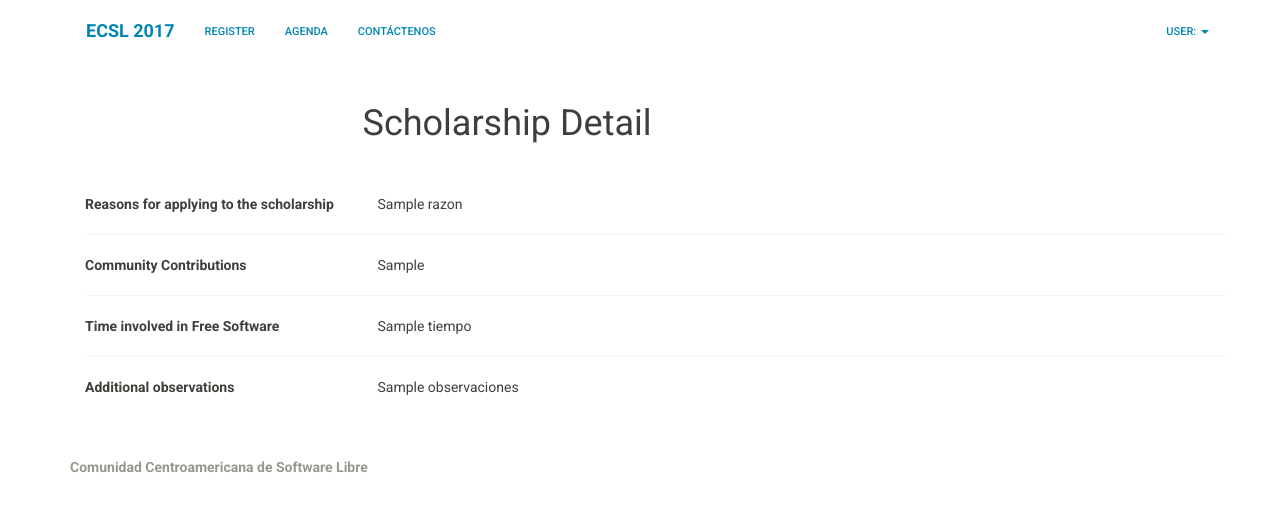
After one commit to luisza/registro_pylatam2025, a Django app: template ecsl/templates/ecsl/becas_detail.html in a window 1280 px wide. The commit adds this page. Shown: the top 512 px of the page. Run offline with Django 3.2, Linux system fonts and the light colour scheme; the template is opened without the code that fills it: most values are stand-ins (such as "Sample title", 1, 10 or a date in 2020); parts of the project's set-up code (start-up, migrations or seed data) failed here and were passed over; some libraries are stand-ins or nearby versions.

Commit message:
The "Becas" are now saved into the database: - form_valid method overwritten for adding the user instance. - dispatch method overwritten with the previous BecasCRUD's logic version with some minor changes like lazy_reverse and updated path names. - Added template becas_detail.html for Becas detail. - Added path in urls.py for BecasDetail view. - Updated django.po file with Scholarship Detail field.

```diff
--- a/ecsl/templates/django_registration/registration_form.html
+++ b/ecsl/templates/django_registration/registration_form.html
@@ -1,5 +1,6 @@
 {% extends 'base.html' %}
 {% load bootstrap %}
+{% load i18n %}
 
 {% block content %}
 
@@ -17,7 +18,7 @@
     {{ form|bootstrap  }}
 
     <div class="form-group">
-      <button type="submit" class="btn btn-primary">Enviar</button>
+      <button type="submit" class="btn btn-primary">{% trans 'Send' %}</button>
     </div>
 
     <input type="hidden" name="next" value="{{ next }}" />
--- /dev/null
+++ b/ecsl/templates/ecsl/becas_detail.html
@@ -0,0 +1,53 @@
+{% extends 'base.html' %}
+{% load bootstrap %}
+{% load i18n %}
+
+{% block content %}
+    <div class="row">
+        <div class="col-md-6 col-md-offset-3">
+            <h1> {% trans 'Scholarship Detail' %} </h1>
+        </div>
+    </div>
+    <br>
+    <br>
+    <div class="container">
+        <div class="row">
+            <div class="col-md-3">
+                <strong> {% trans 'Reasons for applying to the scholarship' %} </strong>
+            </div>
+            <div class="col-md-9 ">
+                {{ object.razon}}
+            </div>
+        </div>
+        <hr>
+        <div class="row">
+            <div class="col-md-3">
+                <strong> {% trans 'Community Contributions' %} </strong>
+            </div>
+            <div class="col-md-9">
+                {{ object.aportes_a_la_comunidad}}
+            </div>
+        </div>
+        <hr>
+        <div class="row">
+            <div class="col-md-3">
+                <strong> {% trans 'Time involved in Free Software' %} </strong>
+            </div>
+            <div class="col-md-9">
+                {{ object.tiempo}}
+            </div>
+        </div>
+        <hr>
+        <div class="row">
+            <div class="col-md-3">
+                <strong> {% trans 'Additional observations' %} </strong>
+            </div>
+            <div class="col-md-9">
+                {{ object.observaciones}}
+            </div>
+        </div>
+    </div>
+    <br>
+    <br>
+    <br>
+{% endblock content %}
--- a/ecsl/templates/registration/login.html
+++ b/ecsl/templates/registration/login.html
@@ -1,6 +1,7 @@
 {% extends 'base.html' %}
 
 {% load bootstrap %}
+{% load i18n %}
 
 {% block content %}
 
@@ -15,7 +16,7 @@
       {% csrf_token %}
       {{ form|bootstrap  }}
     <div class="form-group">
-      <button type="submit" class="btn btn-primary">Enviar</button>
+      <button type="submit" class="btn btn-primary">{% trans 'Send' %}</button>
     </div>
 
       <input type="hidden" name="next" value="{{ next }}" />
```
Also changed, not shown: ECSL/urls.py (+4 -3 lines), ecsl/templates/ecsl/becas_form.html (added, +23 -0 lines), ecsl/views.py (+46 -44 lines), ecsl/locale/es/LC_MESSAGES/django.po, 1 other file.
